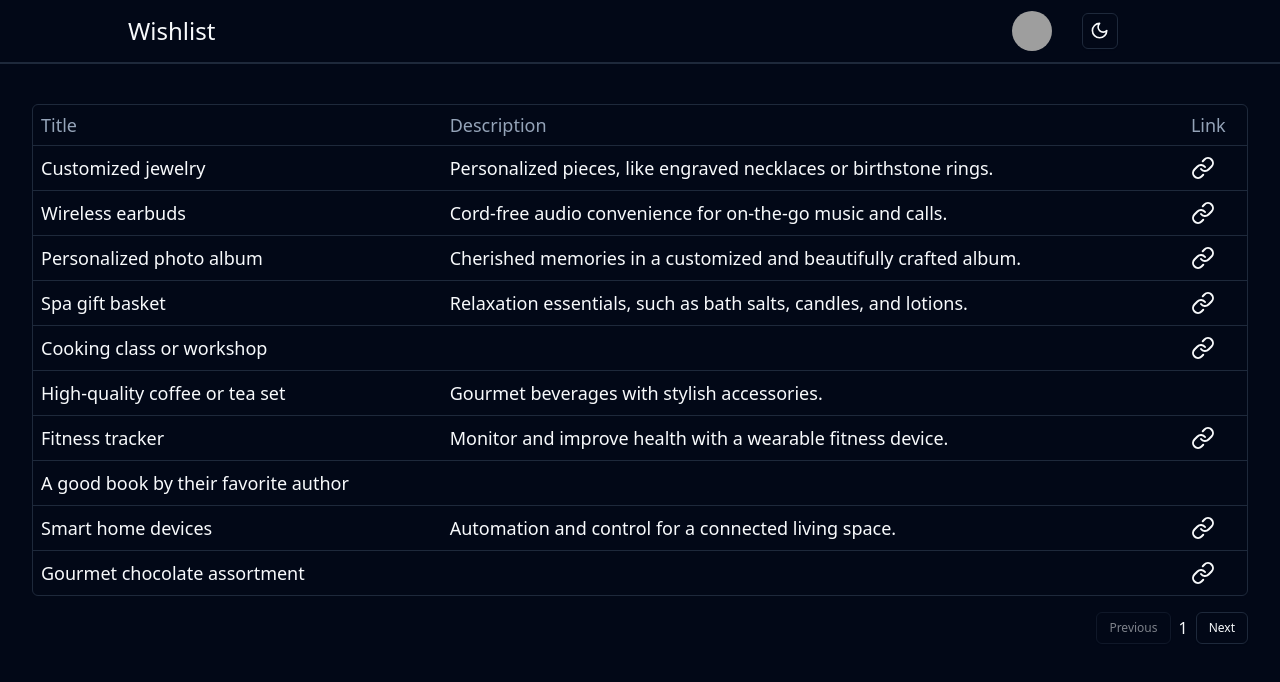
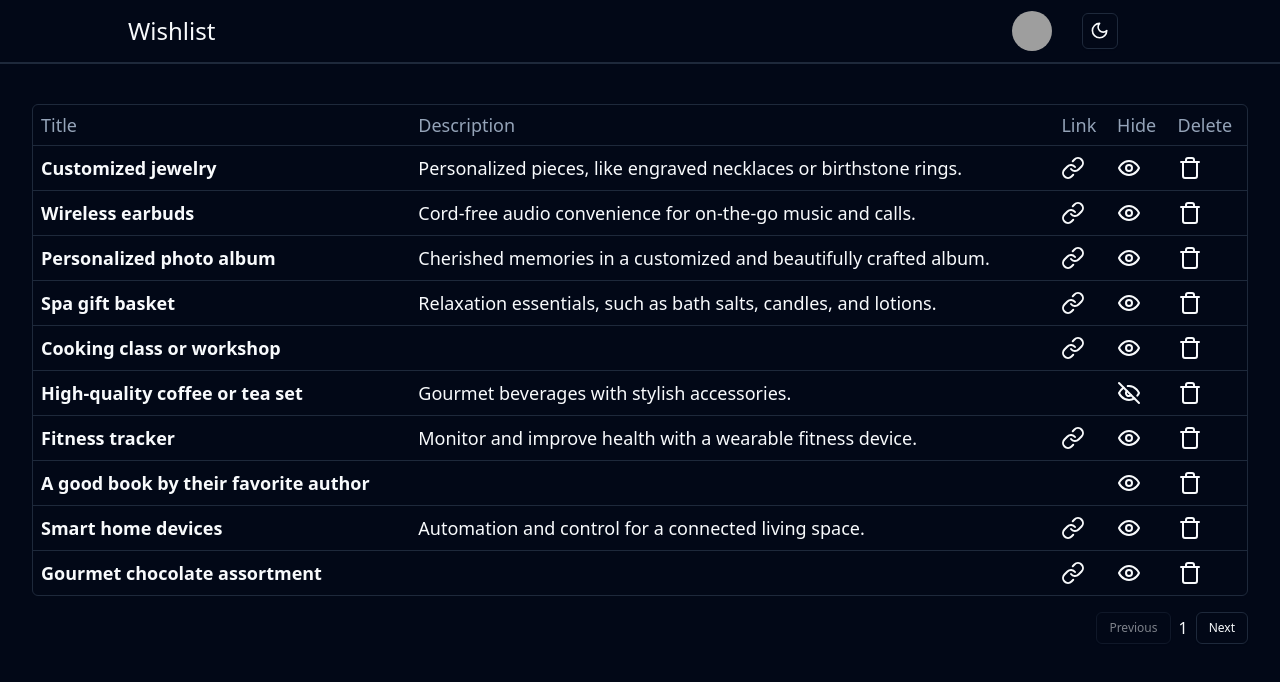
Before and after one commit to rexong/wishlist, a React app in the folder frontend/: page / in a window 1280 px wide. Shown: the top 682 px of the page. Built offline with nearby package versions, Linux system fonts and the light colour scheme; grey boxes are pictures that could not be loaded; the HTML template or start-up script is replaced by a standard one.

Commit message:
feat: Add hide and delete column

```diff
--- a/frontend/src/pages/wishlist/wishlist-columns.tsx
+++ b/frontend/src/pages/wishlist/wishlist-columns.tsx
@@ -13,4 +13,11 @@ export const columns: ColumnDef<TWish>[] = [
         accessorKey: "link",
         header: "Link"
     },
+    {
+        accessorKey: "is_hidden",
+        header: "Hide"
+    },
+    {
+        header: "Delete"
+    }
 ]
--- a/frontend/src/pages/wishlist/wishlist-table.tsx
+++ b/frontend/src/pages/wishlist/wishlist-table.tsx
@@ -1,11 +1,12 @@
-import { Link as LinkIcon } from 'lucide-react'
+import { Link as LinkIcon, Eye, EyeOff, Trash } from 'lucide-react'
 
 import {
   ColumnDef,
   flexRender,
   getCoreRowModel,
   useReactTable,
-  getPaginationRowModel
+  getPaginationRowModel,
+  Cell
 } from "@tanstack/react-table"
 
 import {
@@ -36,6 +37,25 @@ export function DataTable<TData, TValue>({
     getCoreRowModel: getCoreRowModel(),
     getPaginationRowModel: getPaginationRowModel(),
   })
+
+  function renderCell(cell: Cell<TData, unknown>, i: number) {
+    if (i === 0) {
+      return <b>{flexRender(cell.column.columnDef.cell, cell.getContext())}</b>
+    }
+    if (i === 1) {
+      return flexRender(cell.column.columnDef.cell, cell.getContext())
+    }
+    if (i === 2) {
+      return renderLinkIcon(cell.renderValue() as string)
+    }
+    if (i === 3) {
+      const isHidden = cell.renderValue() as boolean
+      return isHidden ? <EyeOff /> : <Eye />
+    }
+    if (i === 4) {
+      return <Trash />
+    }
+  }
 
   function renderLinkIcon(link: string) {
     if (!link) {
@@ -80,12 +100,7 @@ export function DataTable<TData, TValue>({
                 >
                   {row.getVisibleCells().map((cell, i) => (
                     <TableCell className="text-lg" key={cell.id}>
-                      {i !== 2 ? (
-                        flexRender(cell.column.columnDef.cell, cell.getContext())
-                      ) : (
-                        renderLinkIcon(cell.renderValue() as string)
-                      )
-                    }
+                      {renderCell(cell, i)}
                     </TableCell>
                   ))}
                 </TableRow>
```
